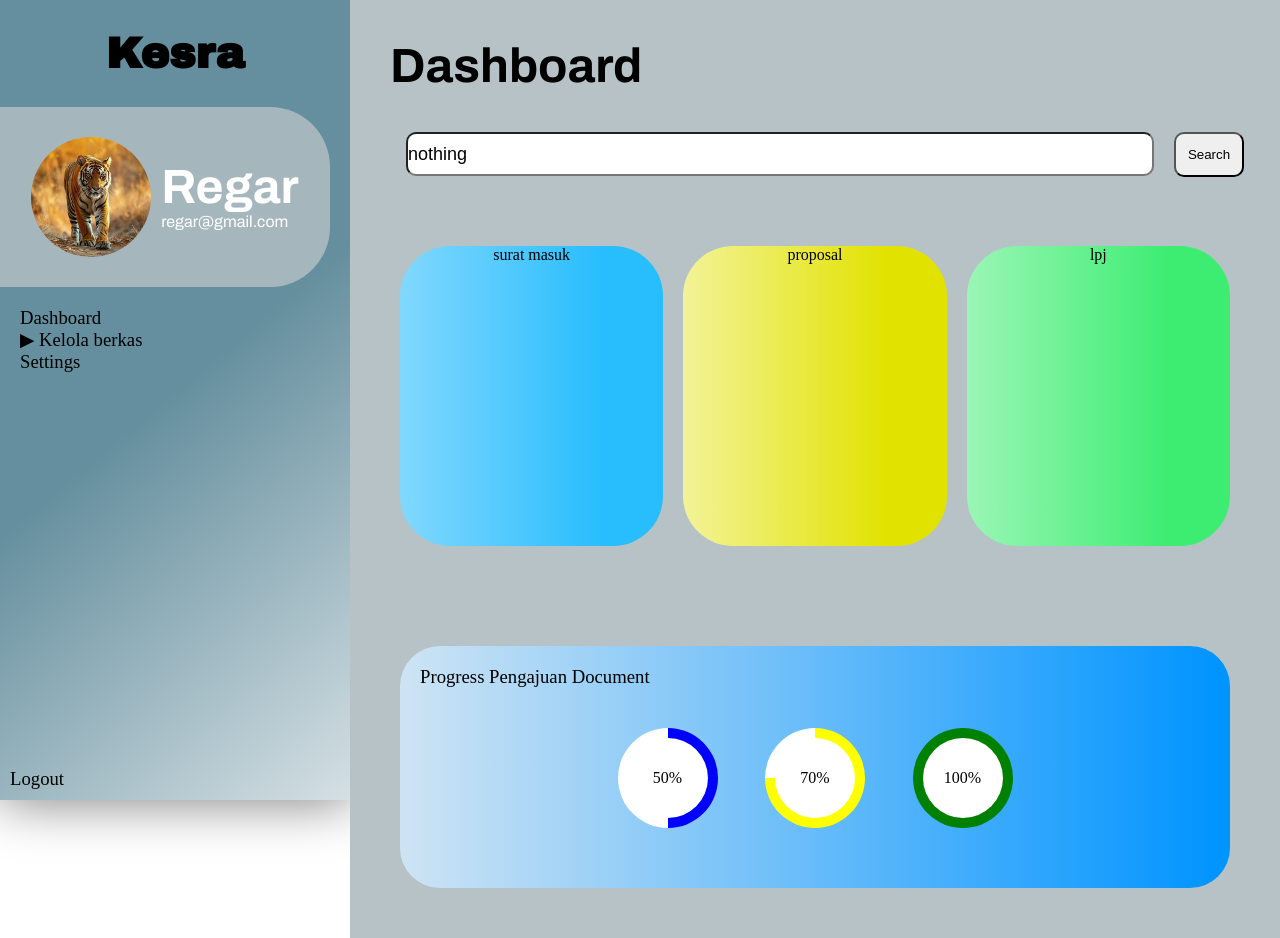
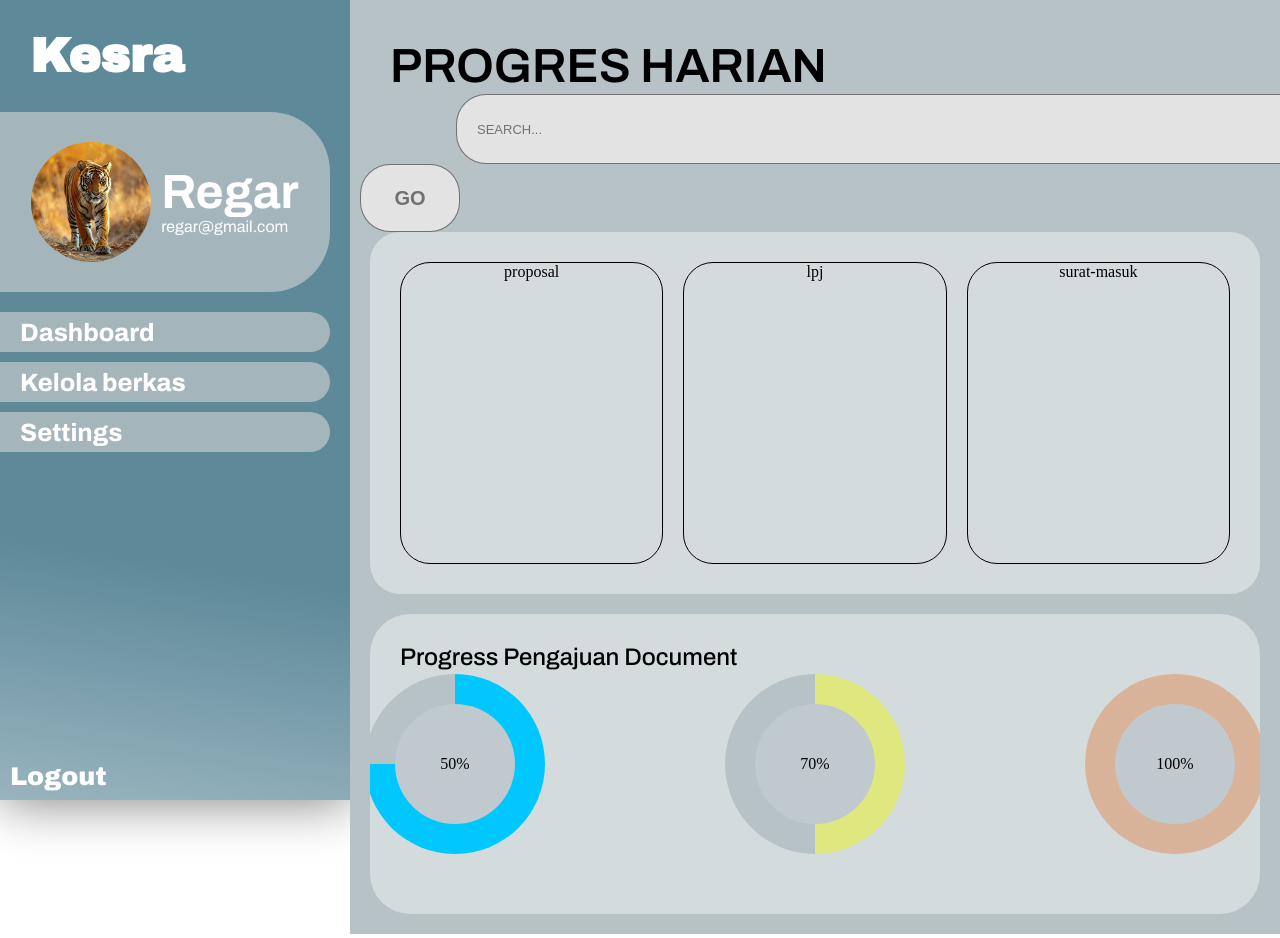
Before and after one commit to Regarys/white-house-front-end, a React (Vite) app: page /dashboard in a window 1280 px wide. Built offline with nearby package versions, Linux system fonts and the light colour scheme; a web font is replaced by a local one.

Commit message:
90% completed admin & user tinggal sambung ke database..

```diff
--- a/src/App.css
+++ b/src/App.css
@@ -1,25 +1,26 @@
+body{
+  overflow-y: hidden;
+}
+
 /* Container - Section */
 .container{
   display: flex;
 }
 /* Container - Section End */
-
 /* Sidebar Section */
 .sidebar{
   width: 350px;
   height: 100vh;
-  background-image: linear-gradient(140deg, rgba(93, 137, 153, 0.95) 49%, #D5E0E4 100%);
+  background-image: linear-gradient(189deg, rgba(93, 137, 153, 1) 69%, #98B4BE 100%);
   box-shadow: 1px 1px 50px 1px grey;
 }
 
 .sidebar-logo{
   font-family: 'Archivo Black', sans-serif;
-  display: flex;
   font-weight: bold;
-  align-items: center;
-  justify-content: center;
   margin: 30px;
-  font-size: 2.7rem;
+  font-size: 3rem;
+  color: white;
 }
 
 .profile-container {
@@ -88,7 +89,50 @@
 }
 
 .menu {
-  margin: 20px 0px 0px 20px;
+  margin: 20px 20px 0 0;
+}
+
+.menu .menu-background{
+  background: rgba(182, 194, 198, 0.8);
+  margin-top: 10px;
+  padding-left: 20px;
+  height:40px;
+  display: flex;
+  align-items: center;
+  border-top-right-radius: 60px;
+  border-bottom-right-radius: 60px;
+  font-size: 25px;
+  font-family: 'Archivo', sans-serif;
+  font-weight: 750;
+  color: white;
+}
+
+.menu .dropdown-content .background{
+  padding-left: 20px;
+  margin-right: 30px;
+  margin-top: 10px;
+  height: 30px;
+  display: flex;
+  align-items: center;
+  border-top-right-radius: 60px;
+  border-bottom-right-radius: 60px;
+  font-family: 'Archivo', sans-serif;
+  font-size: 18px;
+  color: white;
+  font-weight: 500;
+}
+
+
+.menu .dropdown-content .background.proposal{
+  background: rgba(1, 177, 226, 0.7);
+}
+
+.menu .dropdown-content .background.lpj{
+  background: rgba(197, 207, 74, 0.7);
+}
+
+.menu .dropdown-content .background.sm{
+  background: rgba(148, 113, 90, 0.7);
 }
 
 .dropdown-toggle{
@@ -102,10 +146,8 @@
 }
 
 .dropdown-content {
-  padding-left: 1rem;
   display: flex;
   flex-direction: column;
-  gap: 0.3rem;
   transition: max-height 0.3s ease, opacity 0.3s ease;
 }
 
@@ -114,6 +156,9 @@
   bottom: 0;
   margin: 10px;
   cursor: pointer;
+  font-size: 1.6rem;
+  font-family: 'Archivo Black', sans-serif;
+  color: white;
 }
 /* Sidebar Section End */
 /*~~~ @REGARYS */
@@ -130,37 +175,75 @@
 .content-container h1{
   font-family: 'Archivo', sans-serif;
   font-size: 3rem;
-  font-weight: 700;
+  font-weight: 600;
   margin: 40px 0 20px 40px;
 }
 
 .search-container{
-  width: 100%;
+  height: 90px;
   display: flex;
-  justify-content: center;
+  justify-content: space-between;
   align-items: center;
+  padding: 0 20px 10px 10px;
 }
 
 .search-container input{
-  margin: 20px;
-  border-radius: 10px;
-  height: 40px;
-  width: 80%;
-  font-size: 18px;
+  width: 1100px;
+  height: 68px;
+  margin-right: 30px;
+  border-radius: 30px;
+  margin-left: 6rem;
+  margin-top: 12px;
+  border: 1px solid rgba(0,0,0, 0.5);
+  padding-left: 20px;
+  color: rgba(0,0,0, 0.5);
+  font-size : 16px;
+  background: #E3E3E3;
+}
+
+.search-container input::placeholder{
+  color: rgba(0,0,0, 0.5);
+  background: #E3E3E3;
+  font-size : 13px;
+}
+
+.search-container input:focus{
+  color: rgba(0,0,0, 0.5);
+  background: #E3E3E3;
+  font-size : 16px;
+  border: 1px solid rgba(0,0,0, 0.8);
+  box-shadow: 0 0 10px rgba(0, 0, 0, 0.1); /* efek glow tipis */
+  outline: none;
 }
 
 .search-container button{
-  border-radius: 10px;
-  height: 45px;
+  width: 100px;
+  background: #E3E3E3;
+  border-radius: 30px;
+  height: 68px;
+  border: 1px solid rgba(0,0,0, 0.5);
+  color: rgba(0,0,0, 0.5);
+  font-size : 20px;
+  font-weight: 700;
+}
+
+.search-container .notification img{
+  height: 70px;
   width: 70px;
+  background: grey;
+  border-radius: 50%;
+  margin-top: 20px;
 }
+
 
 .menu-container{
   display: flex;
   justify-content: space-between;
   align-items: center;
-  margin: 20px;
+  margin: 20px 20px 0 20px;
   padding: 20px;
+  background: rgba(255, 255, 255, 0.4);
+  border-radius: 30px;
 }
 
 .menu-container .menu{
@@ -171,65 +254,83 @@
   border-radius: 50px;
 }
 
+.menu-container .proposal{
+  background-image: linear-gradient(to left, rgba(33, 188, 230, 0.4)), url(/propsal.jpg);
+  transition: 0.5s ease;
+  background-size: cover;
+  border-radius: 30px;
+  z-index: 1;
+  border: 1px solid black;
+}
+
+.menu-container .proposal:hover{
+  width: 520px;
+  transition: 0.5s ease;
+}
+
 .menu-container .surat-masuk{
-  background-image: linear-gradient(to left, #28BDFD 23%, #81D8FE 100%);
+  background-image: linear-gradient(to left, rgba(226, 119, 52, 0.3)), url(/sm.jpg);
   transition: 0.5s ease;
+  background-size: cover;
+  border-radius: 30px;
+  z-index: 1;
+  border: 1px solid black;
 }
 
 .menu-container .surat-masuk:hover{
   width: 520px;
-  height: 320px;
-  transition: 0.5s ease;
-}
-
-.menu-container .proposal{
-  background-image: linear-gradient(to left, #E2E201 23%, #F3F399 100%);
-  transition: 0.5s ease;
-}
-
-.menu-container .proposal:hover{
-  width: 520px;
-  height: 320px;
   transition: 0.5s ease;
 }
 
 .menu-container .lpj{
-  background-image: linear-gradient(to left, #3DED72 23%, #9AF6B6 100%);
+  background-image: linear-gradient(to left, rgba(228, 240, 62, 0.3)), url(/lpj.jpg);
   transition: 0.5s ease;
+  background-size: cover;
+  border-radius: 30px;
+  z-index: 1;
+  border: 1px solid black;
 }
 
 .menu-container .lpj:hover{
   width: 520px;
-  height: 320px;
   transition: 0.5s ease;
 }
 
 .persentage-ovr-container{
-  margin: 50px;
-  background-image: linear-gradient(to left, #0094FF 1%, #CEE4F4 100%);
+  margin: 20px;
+  background: rgba(255, 255, 255, 0.4);
   padding: 20px;
   display: flex;
   flex-direction: column;
   border-radius: 40px;
   justify-content: center;
   align-items: center;
+  overflow: hidden;
+  height: 100%;
+  position: relative;
 }
 
 .persentage-ovr-container h3 {
-  width: 100%;
+  position: absolute;
+  left:0;
+  top:0;
+  margin: 30px;
+  font-size: 1.5rem;
+  font-weight: 500;
+  font-family: 'Archivo', sans-serif;
 }
 
 .persentage-container {
   display: flex;
-  width: 50%;
   justify-content: space-between;
   align-items: center;
   margin: 40px;
 }
 
 .persentage-container .persentage{
-  height: 100px;
-  width: 100px;
+  height: 180px;
+  width: 180px;
+  margin: 0 90px 0 90px;
 }
 
 .persentage-container .sm{
@@ -237,16 +338,16 @@
   justify-content: center;
   align-items: center;
   border-radius: 50%;
-  background: conic-gradient(blue 180deg, white 0deg)
+  background: conic-gradient(rgba(226, 119, 52, 0.4) 360deg, #B6C2C6 0deg)
 }
 
 .persentage-container .sm::before{
   content: "";
   position: absolute;
-  height: 80px;
-  width: 80px;
+  height: 120px;
+  width: 120px;
   border-radius: 50%;
-  background: #fff;
+  background: #C0C9CD;
 }
 
 .persentage-container .proposal{
@@ -254,16 +355,16 @@
   justify-content: center;
   align-items: center;
   border-radius: 50%;
-  background: conic-gradient(yellow 270deg, white 0deg)
+  background: conic-gradient(rgba(0, 200, 255, 1) 270deg, #B6C2C6 0deg)
 }
 
 .persentage-container .proposal::before{
   content: "";
   position: absolute;
-  height: 80px;
-  width: 80px;
+  height: 120px;
+  width: 120px;
   border-radius: 50%;
-  background: #fff;
+  background: #C0C9CD;
 }
 
 .persentage-container .lpj{
@@ -271,16 +372,16 @@
   justify-content: center;
   align-items: center;
   border-radius: 50%;
-  background: conic-gradient(green 360deg, white 0deg)
+  background: conic-gradient(rgba(228, 240, 62, 0.6) 180deg, #B6C2C6 0deg)
 }
 
 .persentage-container .lpj::before{
   content: "";
   position: absolute;
-  height: 80px;
-  width: 80px;
   border-radius: 50%;
-  background: #fff;
+  height: 120px;
+  width: 120px;
+  background: #C0C9CD;
 }
 
 .progress-value{
--- a/src/component/MainDashboard.jsx
+++ b/src/component/MainDashboard.jsx
@@ -2,28 +2,33 @@
 function MainDashboard() {
   return(
      <div className="content-container">
-       <h1>Dashboard</h1>
+       <h1>PROGRES HARIAN</h1>
       <div className="search-container">
-        <input type="text" name="" value="nothing" onChange={(e) => e.preventDefault()}/>
-        <button type="submit">Search</button>
+         <form>
+           <input type="text" name="" placeholder="SEARCH..."/>
+           <button type="submit">GO</button>
+         </form>
+         <a href="#" className="notification">
+           <img src="/notification.png" alt="notifikasi icon"/>
+         </a>
       </div>
       <div className="menu-container">
-        <div className="menu surat-masuk">
-          <p>surat masuk</p>
-        </div>
         <div className="menu proposal">
           <p>proposal</p>
         </div>
         <div className="menu lpj">
           <p>lpj</p>
         </div>
+        <div className="menu surat-masuk">
+          <p>surat-masuk</p>
+        </div>
       </div>
       <div className="persentage-ovr-container">
         <h3>Progress Pengajuan Document</h3>
         <div className="persentage-container">
-          <p className="persentage sm"><span className="progress-value">50%</span></p>
-          <p className="persentage proposal"><span className="progress-value">70%</span></p>
-          <p className="persentage lpj"><span className="progress-value">100%</span></p>
+          <p className="persentage proposal"><span className="progress-value">50%</span></p>
+          <p className="persentage lpj"><span className="progress-value">70%</span></p>
+          <p className="persentage sm"><span className="progress-value">100%</span></p>
         </div>
       </div>
      </div>
--- a/src/component/Sidebar.jsx
+++ b/src/component/Sidebar.jsx
@@ -19,22 +19,22 @@ function Sidebar() {
           </div>
         </div>
         <div className="menu">
-          <h3>Dashboard</h3>
+          <h3 className="menu-background">Dashboard</h3>
           <div className="dropdown-section">
             <h3
               onClick={() => setToggleKebas(!toggleKebas)}
-              className="dropdown-toggle"
-            >{toggleKebas ? "▼" : "▶"} Kelola berkas
+              className="dropdown-toggle menu-background"
+            >Kelola berkas
             </h3>
             {toggleKebas && (
               <div className="dropdown-content">
-                <p>Kelola Permohonan</p>
-                <p>Kelola LPJ</p>
-                <p>Kelola Surat Masuk/Keluar</p>
+                <p className="background proposal">Kelola Permohonan</p>
+                <p className="background lpj">Kelola LPJ</p>
+                <p className="background sm">Kelola Surat Masuk/Keluar</p>
               </div>
             )}
           </div>
-          <h3>Settings</h3>
+          <h3 className="menu-background">Settings</h3>
         </div>
         <h3 className="logout" onClick={() => navigate('/')}>Logout</h3>
       </div>
--- a/src/page/dashboard-admin/DashboardAdmin.jsx
+++ b/src/page/dashboard-admin/DashboardAdmin.jsx
@@ -16,7 +16,6 @@ function DashboardAdmin() {
             <img src="/notification.png" alt="notifikasi icon"/>
           </a>
         </header>
-
         <div className="container-admin">
           <div className="sidebar-admin">
             <div className="sidebar-admin-profile">
```
